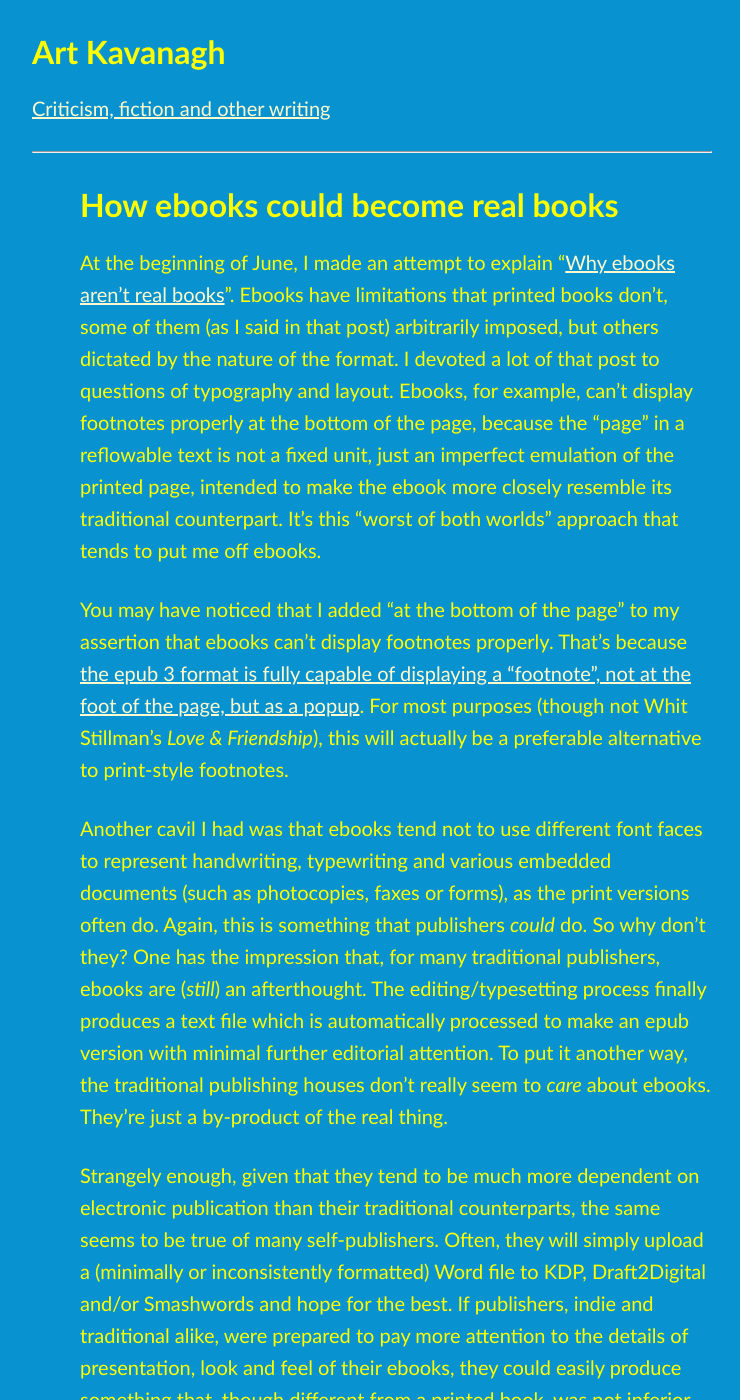
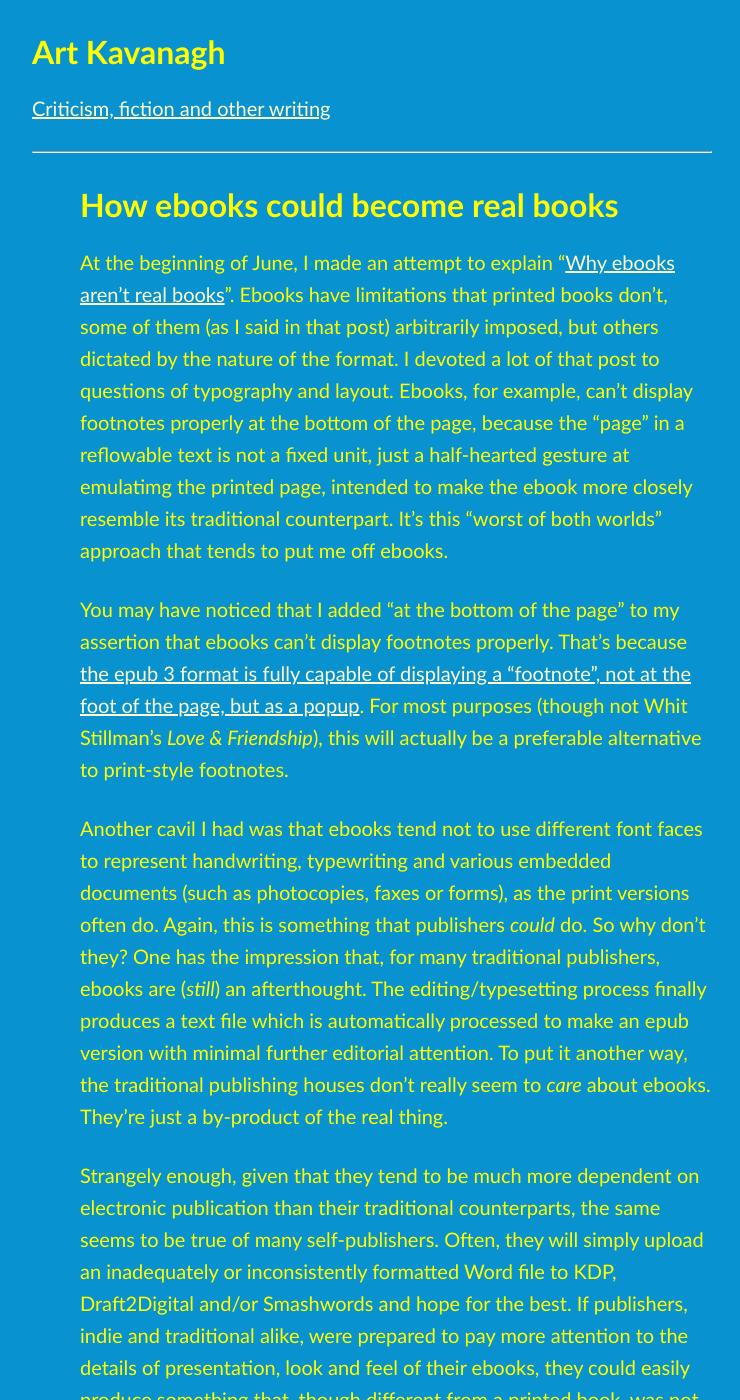
Before and after one commit to artkavanagh/github.io, a Jekyll site: the page ebooks-could-be-real-books.html, which Jekyll copies as it is, in a window 1280 px wide and 1400 px high. Shown: the whole window, without its empty margins (244-984 px from the left). Built offline with Jekyll 4.4.1, drawn with Linux system fonts in a browser that asks for light colours; some of the changed text lies outside the part shown.

Commit message:
Update ebooks-could-be-real-books.html

```diff
--- a/ebooks-could-be-real-books.html
+++ b/ebooks-could-be-real-books.html
@@ -13,13 +13,13 @@
 </header>
 <h1>How ebooks could become real books</h1>
 
-<p>At the beginning of June, I made an attempt to explain “<a href="https://medium.com/p/9d3fac7aae42">Why ebooks aren’t real books</a>”. Ebooks have limitations that printed books don’t, some of them (as I said in that post) arbitrarily imposed, but others dictated by the nature of the format. I devoted a lot of that post to questions of typography and layout. Ebooks, for example, can’t display footnotes properly at the bottom of the page, because the “page” in a reflowable text is not a fixed unit, just an imperfect emulation of the printed page, intended to make the ebook more closely resemble its traditional counterpart. It’s this “worst of both worlds” approach that tends to put me off ebooks.</p>
+<p>At the beginning of June, I made an attempt to explain “<a href="https://medium.com/p/9d3fac7aae42">Why ebooks aren’t real books</a>”. Ebooks have limitations that printed books don’t, some of them (as I said in that post) arbitrarily imposed, but others dictated by the nature of the format. I devoted a lot of that post to questions of typography and layout. Ebooks, for example, can’t display footnotes properly at the bottom of the page, because the “page” in a reflowable text is not a fixed unit, just a half-hearted gesture at emulatimg the printed page, intended to make the ebook more closely resemble its traditional counterpart. It’s this “worst of both worlds” approach that tends to put me off ebooks.</p>
 
 <p>You may have noticed that I added “at the bottom of the page” to my assertion that ebooks can’t display footnotes properly. That’s because <a href="https://help.apple.com/itc/booksassetguide/en.lproj/itccf8ecf5c8.html">the epub 3 format is fully capable of displaying a “footnote”, not at the foot of the page, but as a popup</a>. For most purposes (though not Whit Stillman’s <cite>Love &amp; Friendship</cite>), this will actually be a preferable alternative to print-style footnotes. </p>
 
 <p>Another cavil I had was that ebooks tend not to use different font faces to represent handwriting, typewriting and various embedded documents (such as photocopies, faxes or forms), as the print versions often do. Again, this is something that publishers <em>could</em> do. So why don’t they? One has the impression that, for many traditional publishers, ebooks are (<em>still</em>) an afterthought. The editing/typesetting process finally produces a text file which is automatically processed to make an epub version with minimal further editorial attention. To put it another way, the traditional publishing houses don’t really seem to <em>care</em> about ebooks. They’re just a by-product of the real thing.</p>
 
-<p>Strangely enough, given that they tend to be much more dependent on electronic publication than their traditional counterparts, the same seems to be true of many self-publishers. Often, they will simply upload a (minimally or inconsistently formatted) Word file to KDP, Draft2Digital and/or Smashwords and hope for the best. If publishers, indie and traditional alike, were prepared to pay more attention to the details of presentation, look and feel of their ebooks, they could easily produce something that, though different from a printed book, was not inferior to it.</p>
+<p>Strangely enough, given that they tend to be much more dependent on electronic publication than their traditional counterparts, the same seems to be true of many self-publishers. Often, they will simply upload an inadequately or inconsistently formatted Word file to KDP, Draft2Digital and/or Smashwords and hope for the best. If publishers, indie and traditional alike, were prepared to pay more attention to the details of presentation, look and feel of their ebooks, they could easily produce something that, though different from a printed book, was not inferior to it.</p>
 
 <p>It’s not that my experience reading ebooks has been uniformly (or even mainly) bad. It’s rather that I’m never sure whether I can <em>trust</em> the publisher to have made a reasonable effort to replicate (more or less) the sense of reading the printed book. (The case of Sophie Hannah’s <cite>A Game for All the Family</cite>, <a href="https://medium.com/p/9d3fac7aae42">mentioned in my previous post</a>, is a good example.) Publishers can and should nurture that trust by reading through their ebooks before sending them out into the world, thinking about the ways that the electronic format differs from the printed one, and looking for ways to make the two experiences, if not identical, at least of equal value.</p>
 
```
